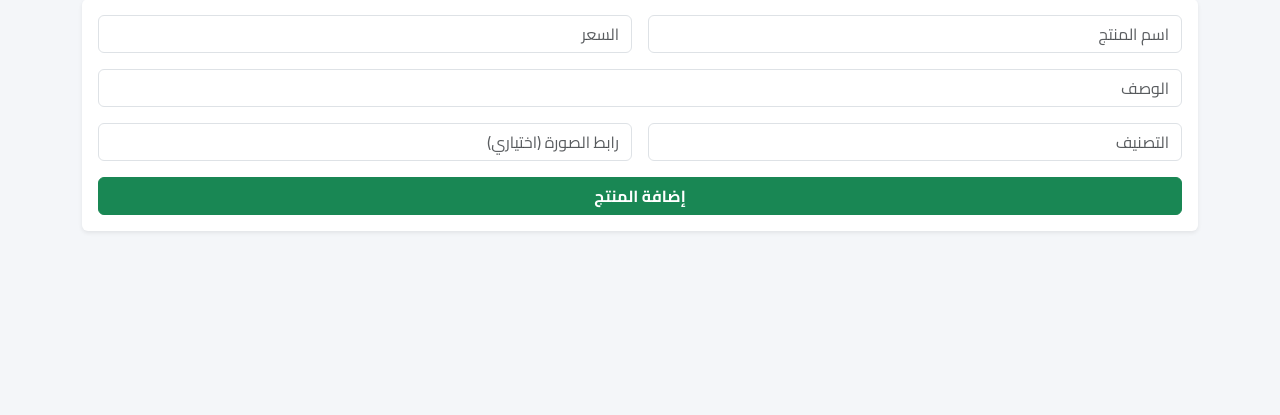
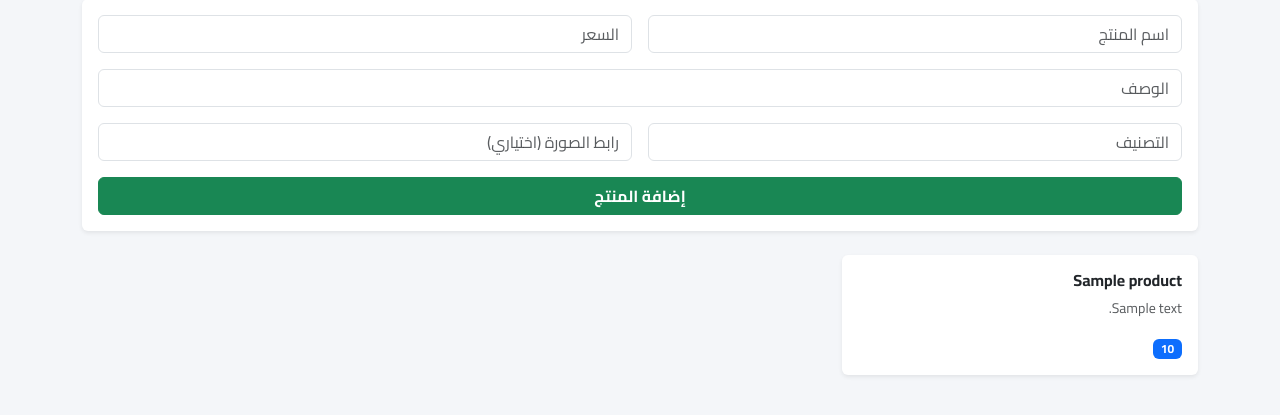
Before and after one commit to waseemha770-bit/saas-store-products, a Flask app: page /dashboard in a window 1280 px wide. Shown: the part 145-560 px from the top of the page. Run offline with Flask 3, Linux system fonts and the light colour scheme; the visitor is signed in with stand-in values (Sample User, id 1); a database or web service that is not in the repository returns one stand-in record (values such as "Sample title").

Commit message:
Add secure super-admin button to dashboard navbar

```diff
--- a/templates/dashboard.html
+++ b/templates/dashboard.html
@@ -12,6 +12,11 @@
         <div class="container">
             <a class="navbar-brand fw-bold" href="#">لوحة تحكم التاجر</a>
             <div>
+                <!-- الزر السري يظهر فقط لمدير النظام -->
+                {% if store_slug == 'admin-store' %}
+                <a href="/system-admin" target="_blank" class="btn btn-warning btn-sm mx-2 fw-bold text-dark">👑 إدارة المنصة (إضافة تجار)</a>
+                {% endif %}
+
                 <a href="/store/{{ store_slug }}" target="_blank" class="btn btn-outline-light btn-sm mx-2">عرض متجري</a>
                 <a href="/logout" class="btn btn-danger btn-sm">خروج</a>
             </div>
@@ -42,6 +47,19 @@
                             <div class="col-12"><button class="btn btn-success w-100 fw-bold">إضافة المنتج</button></div>
                         </form>
                     </div>
+                </div>
+                <div class="row">
+                    {% for p in products %}
+                    <div class="col-md-4 mb-3">
+                        <div class="card h-100 shadow-sm border-0">
+                            <div class="card-body">
+                                <h6 class="fw-bold">{{ p.name }}</h6>
+                                <p class="text-muted small">{{ p.description }}</p>
+                                <span class="badge bg-primary">{{ p.price }}</span>
+                            </div>
+                        </div>
+                    </div>
+                    {% endfor %}
                 </div>
             </div>
 
```
